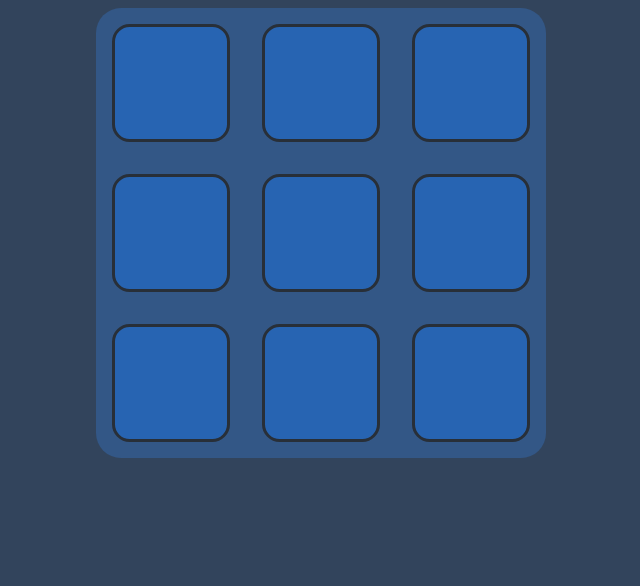
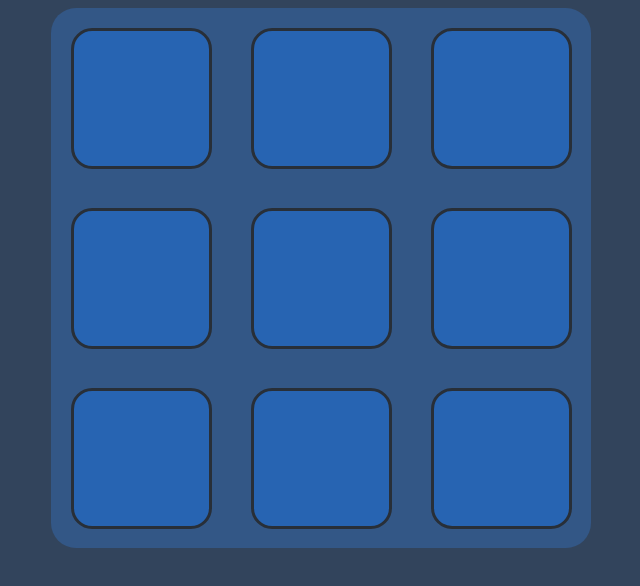
Before and after one commit to fgamester/tic-tac-toe-react, a React (Vite) app: page / in a window 1280 px wide. Shown: the top 586 px of the page, without its empty margins (319-959 px from the left). Built offline with nearby package versions, Linux system fonts and the light colour scheme.

Commit message:
usecallback and react.memo added, unnecesary functions removed

```diff
--- a/src/App.jsx
+++ b/src/App.jsx
@@ -1,7 +1,6 @@
 import Game from "./components/game"
 
 const App = () => {
-
   return (
     <>
       <Game />
--- a/src/components/board.jsx
+++ b/src/components/board.jsx
@@ -1,4 +1,4 @@
-import { useState, useEffect } from "react";
+import { useState, useEffect, useCallback } from "react";
 import Box from "./box";
 import '../styles/board.css'
 
@@ -40,11 +40,9 @@ const setLineProperties = (winnerLine) => {
 // inicio del componente
 const Board = ({ turn, changeTurn, setPlaying, winner, setWinner, playing }) => {
     const [cells, setCells] = useState(new Array(9).fill(null));
-    const [timeOut, setTimeOut] = useState(false);
-    const [transition, setTransition] = useState(false);
     const [winnerLine, setWinnerLine] = useState(0);
 
-    const checkWinner = () => {
+    const checkWinner = useCallback((cells) => {
         const lines = [
             [0, 1, 2],
             [3, 4, 5],
@@ -62,47 +60,56 @@ const Board = ({ turn, changeTurn, setPlaying, winner, setWinner, playing }) =>
                 setPlaying(_ => false);
                 setWinnerLine(_ => lines.indexOf(l) + 1);
                 setWinner(_ => true);
-                setTransition(_ => true);
-                setTimeout(_ => setTimeOut(_ => true), 50);
-                setTimeout(_ => setTransition(_ => false), 550);
                 break;
             } else if (cells.every(c => c != null)) {
                 setPlaying(_ => false);
             }
         }
+    }, []);
+
+    const play = (index) => {
+        changeTurn(prev => !prev);
+
+        setCells(prevCells => {
+            const newList = [...prevCells];
+            if (turn) {
+                newList[index] = "O";
+            } else {
+                newList[index] = "X";
+            }
+            return newList;
+        });
     }
 
-    const setDefaultValues = () => {
+    const setDefaultValues = useCallback(() => {
         setCells(_ => new Array(9).fill(null));
-        setTimeOut(_ => false);
-        setTransition(_ => false);
         setWinnerLine(_ => 0);
         document.documentElement.style.removeProperty('--line-rotation');
         document.documentElement.style.removeProperty('--x-translation');
         document.documentElement.style.removeProperty('--y-translation');
         document.documentElement.style.removeProperty('--position-x');
         document.documentElement.style.removeProperty('--position-y');
-    }
+    }, []);
 
     useEffect(() => {
-        checkWinner();
-    }, [cells])
+        checkWinner(cells);
+    }, [cells]);
 
     useEffect(() => {
         setLineProperties(winnerLine);
-    }, [winner])
+    }, [winner]);
 
     useEffect(() => {
         if (playing) {
             setDefaultValues();
         }
-    }, [playing])
+    }, [playing]);
 
     return (
         <>
             <div className="game-board">
                 {cells.map((item, index) => (
-                    <Box key={index} item={item} index={index} play={setCells} list={cells} turn={turn} changeTurn={changeTurn} checkWinner={checkWinner} playing={playing} />
+                    <Box key={index} item={item} index={index} play={play} playing={playing} />
                 ))}
                 {winner && (
                     <div className="line-box">
@@ -111,7 +118,7 @@ const Board = ({ turn, changeTurn, setPlaying, winner, setWinner, playing }) =>
                 )}
             </div>
         </>
-    )
+    );
 }
 
 export default Board;
--- a/src/components/box.jsx
+++ b/src/components/box.jsx
@@ -1,24 +1,12 @@
+import React from 'react';
 import '../styles/box.css'
 
-const Box = ({ item, index, play, list, turn, changeTurn, playing }) => {
-
-    const paintBox = () => {
-        const newList = [...list];
-        if (turn) {
-            newList[index] = "O";
-        } else {
-            newList[index] = "X";
-        }
-
-        play(() => newList);
-        changeTurn(prev => !prev);
-    }
-
+const Box = React.memo(({ item, index, playing, play }) => {
     return (
-        <div {...(playing && item == null) && { onClick: paintBox }} className={`game-box ${(playing && item == null) && 'game-box-available'}`}>
+        <div {...(playing && item == null) && { onClick: _ => play(index) }} className={`game-box ${(playing && item == null) && 'game-box-available'}`}>
             {item}
         </div>
-    )
-}
+    );
+});
 
 export default Box;
--- a/src/components/game.jsx
+++ b/src/components/game.jsx
@@ -1,7 +1,7 @@
-import { useEffect, useState } from "react";
+import { useCallback, useState } from "react";
 import Board from "./board";
+import Modal from "./modal";
 import '../styles/game.css';
-import Modal from "./modal";
 
 document.title = 'Tic Tac Toe';
 
@@ -11,18 +11,18 @@ const Game = () => {
     const [winner, setWinner] = useState(false);
     const [playing, setPlaying] = useState(true);
 
-    const playAgain = () => {
+    const playAgain = useCallback(() => {
         setGameTurn(_ => true);
         setPlaying(_ => true);
         setWinner(_ => false);
-    }
+    });
 
     return (
         <div className="game">
             <Board turn={gameTurn} changeTurn={setGameTurn} setWinner={setWinner} winner={winner} setPlaying={setPlaying} playing={playing} />
-            {!playing && !inMenu && <Modal restart={playAgain} winner={winner} playing={playing} turn={gameTurn}/>}
+            {!playing && !inMenu && <Modal restart={playAgain} winner={winner} playing={playing} turn={gameTurn} />}
         </div>
-    )
+    );
 }
 
 export default Game;
--- a/src/components/modal.jsx
+++ b/src/components/modal.jsx
@@ -1,7 +1,6 @@
 import '../styles/modal.css'
 
 const Modal = ({ winner, restart, turn }) => {
-
     return (
         <div className='screen-background'>
             <div className='modal'>
@@ -11,7 +10,7 @@ const Modal = ({ winner, restart, turn }) => {
                 <button onClick={restart} className="btn-restart">Play again</button>
             </div>
         </div>
-    )
+    );
 }
 
 export default Modal;
--- a/src/styles/index.css
+++ b/src/styles/index.css
@@ -5,8 +5,8 @@
     --game-color-4: #32445C;
     --game-color-5: #282F38;
     --game-color-6: #2D3033;
-    --cell-size: 75px;
-    --font-size: 37.5px;
+    --cell-size: 100px;
+    --font-size: 50px;
     --line-rotation: 0deg;
     --position-x: 0;
     --position-y: 0;
@@ -14,7 +14,7 @@
     --y-translation: calc(var(--cell-size) * var(--position-y));
     --winner-width: 2.5;
     --line-width: calc(var(--cell-size) * var(--winner-width));
-    --winner-animation-duration: 0.5s;
+    --winner-animation-duration: 0.3s;
     --secs-modal-delay: 0.3s;
 }
 
@@ -27,10 +27,20 @@ body {
     font-family: Arial, Helvetica, sans-serif;
 }
 
+@media (min-width: 500px) {
+    :root {
+        --cell-size: 120px;
+        --font-size: 60px;
+        --x-translation: calc(var(--cell-size)*var(--position-x));
+        --y-translation: calc(var(--cell-size)*var(--position-y));
+        --line-width: calc(var(--cell-size) * var(--winner-width));
+    }
+}
+
 @media (min-width: 600px) {
     :root {
-        --cell-size: 100px;
-        --font-size: 50px;
+        --cell-size: 150px;
+        --font-size: 75px;
         --x-translation: calc(var(--cell-size)*var(--position-x));
         --y-translation: calc(var(--cell-size)*var(--position-y));
         --line-width: calc(var(--cell-size) * var(--winner-width));
@@ -39,8 +49,8 @@ body {
 
 @media (min-width: 1000px) {
     :root {
-        --cell-size: 150px;
-        --font-size: 75px;
+        --cell-size: 180px;
+        --font-size: 90px;
         --x-translation: calc(var(--cell-size)*var(--position-x));
         --y-translation: calc(var(--cell-size)*var(--position-y));
         --line-width: calc(var(--cell-size) * var(--winner-width));
--- a/src/styles/modal.css
+++ b/src/styles/modal.css
@@ -29,7 +29,7 @@ h1.game-over {
     padding: 3%;
     border-radius: 20px;
     border-style: solid;
-    animation: modal-delay var(--secs-modal-delay) steps(1, end), modal-intro 0.3s ease-in-out var(--secs-modal-delay);
+    animation: modal-delay var(--secs-modal-delay) steps(1, end), modal-intro .5s ease-in-out var(--secs-modal-delay);
 }
 
 @keyframes modal-delay {
@@ -43,15 +43,19 @@ h1.game-over {
 }
 
 @keyframes modal-intro {
-    0% {
+    from {
         transform: scale(0);
     }
 
-    80% {
+    50% {
         transform: scale(1.1);
     }
 
-    100% {
+    75% {
+        transform: scale(0.9);
+    }
+
+    to {
         transform: scale(1);
     }
 }
```
